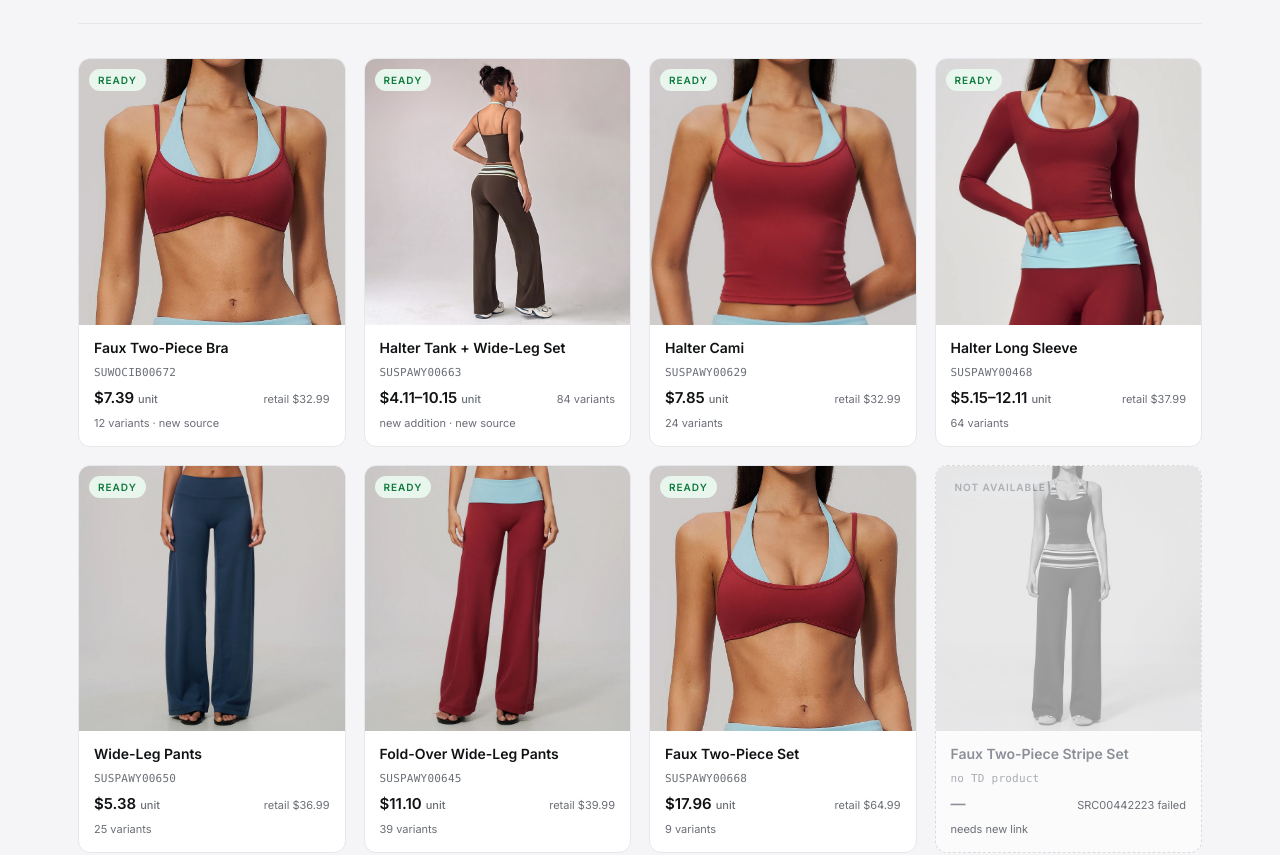
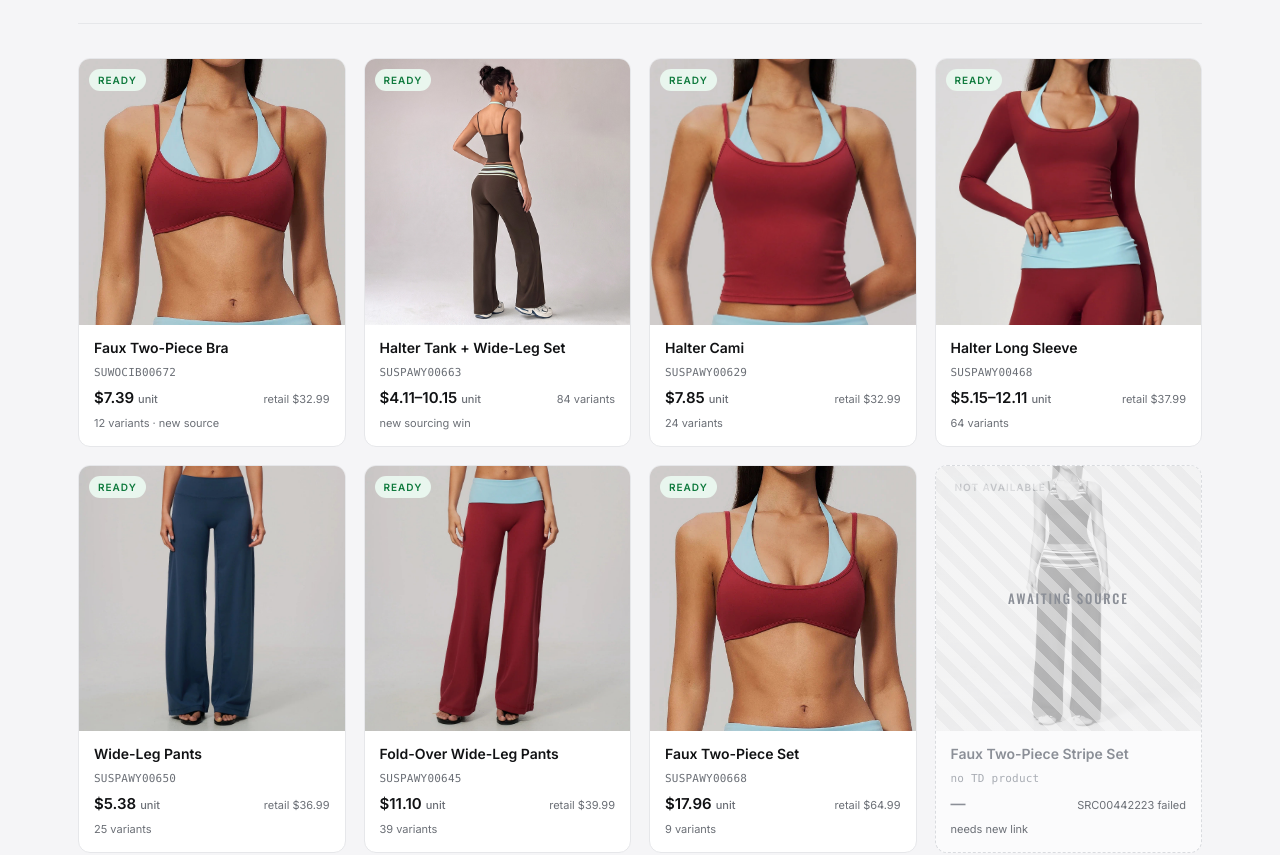
Before and after one commit to Muhabuki003/twopiece-preview, a plain HTML site: page index.html in a window 1280 px wide. Shown: the part 120-975 px from the top of the page. Drawn offline with nearby package versions, Linux system fonts and the light colour scheme.

Commit message:
Polish: awaiting-source overlay, label fix

```diff
--- a/index.html
+++ b/index.html
@@ -45,6 +45,9 @@
   .card.missing .pill{background:#f0f1f3;color:#8b8f97}
   .card.missing .name,.card.missing .cost{color:#8b8f97}
   .card.missing .sku{color:#a9adb4}
+  .card.missing .shot::after{content:"Awaiting source";position:absolute;inset:0;display:flex;align-items:center;justify-content:center;
+    font-family:Oswald,sans-serif;font-size:13px;letter-spacing:.14em;text-transform:uppercase;color:#8b8f97;
+    background:repeating-linear-gradient(45deg,rgba(255,255,255,.55) 0 10px,rgba(255,255,255,.25) 10px 20px)}
   .note{margin-top:34px;padding-top:20px;border-top:1px solid var(--line);color:var(--mid);font-size:12px;line-height:1.7;display:flex;justify-content:space-between;gap:20px;flex-wrap:wrap}
   .note b{color:var(--ink);font-weight:600}
 </style>
@@ -75,7 +78,7 @@
 <script>
 const items = [
   {name:"Faux Two-Piece Bra", img:"img/shop_bra_0.jpg", sku:"SUWOCIB00672", cost:"$7.39", retail:"retail $32.99", vars:"12 variants", ready:true, src:"new source"},
-  {name:"Halter Tank + Wide-Leg Set", img:"img/set_0.jpg", sku:"SUSPAWY00663", cost:"$4.11–10.15", retail:"84 variants", vars:"new addition", ready:true, src:"new source"},
+  {name:"Halter Tank + Wide-Leg Set", img:"img/set_0.jpg", sku:"SUSPAWY00663", cost:"$4.11–10.15", retail:"84 variants", vars:"new sourcing win", ready:true},
   {name:"Halter Cami", img:"img/shop_cami_0.jpg", sku:"SUSPAWY00629", cost:"$7.85", retail:"retail $32.99", vars:"24 variants", ready:true},
   {name:"Halter Long Sleeve", img:"img/shop_ls_0.jpg", sku:"SUSPAWY00468", cost:"$5.15–12.11", retail:"retail $37.99", vars:"64 variants", ready:true},
   {name:"Wide-Leg Pants", img:"img/shop_pants_0.jpg", sku:"SUSPAWY00650", cost:"$5.38", retail:"retail $36.99", vars:"25 variants", ready:true},
```
